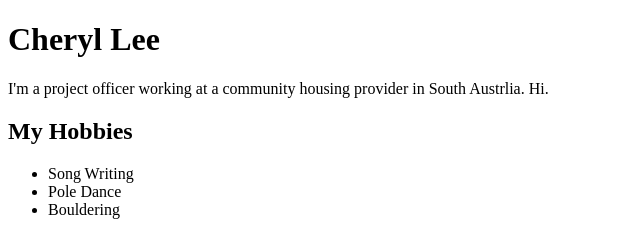
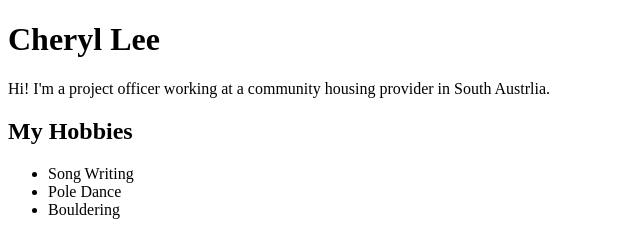
Before and after one commit to cherlyeeylerhc/GitHub-Repository, a plain HTML site: page first-website/index.html in a window 1280 px wide. Shown: the top 236 px of the page, 0-640 px from the left. Drawn offline with Linux system fonts and the light colour scheme.

Commit message:
Changing location of Hi

```diff
--- a/first-website/index.html
+++ b/first-website/index.html
@@ -5,7 +5,7 @@
 <body>
 <h1>Cheryl Lee</h1>
 
-<p>I'm a project officer working at a community housing provider in South Austrlia. Hi.
+<p>Hi! I'm a project officer working at a community housing provider in South Austrlia.
 </p>
 
 <div>
```
